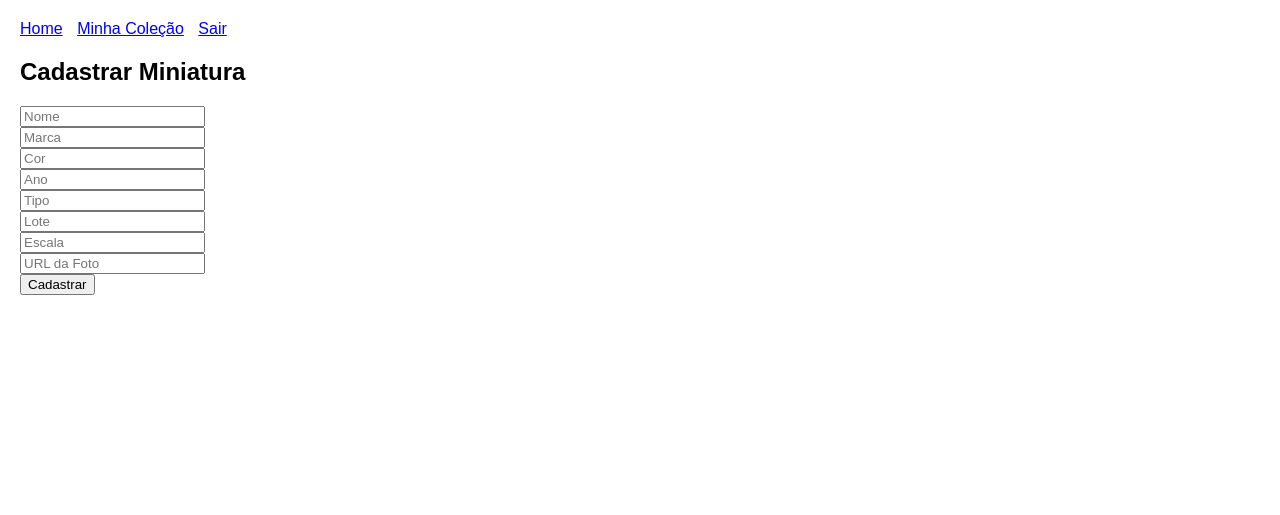
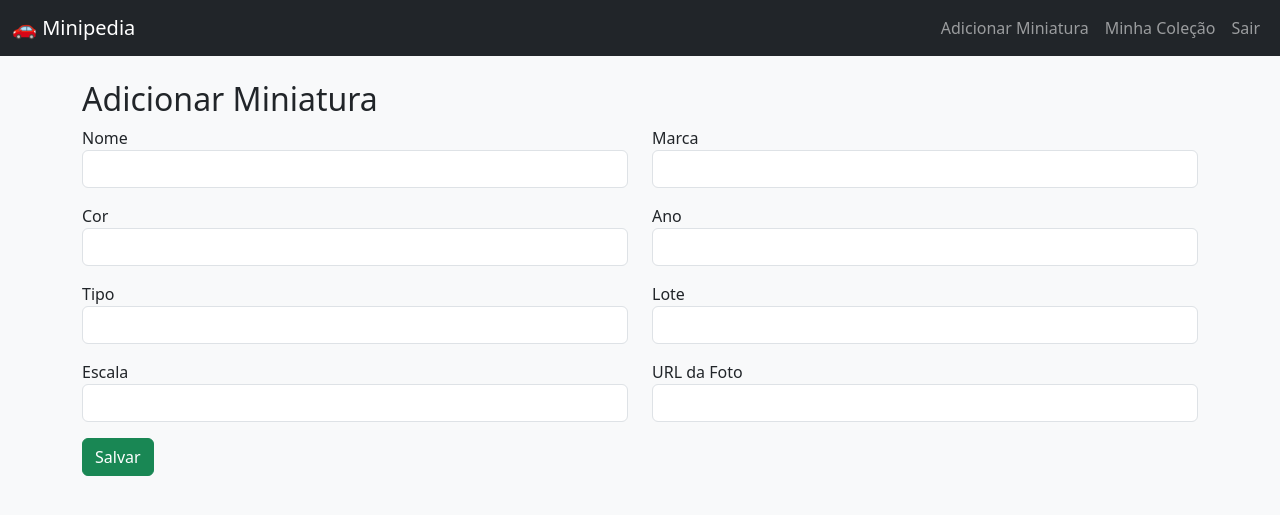
Before and after one commit to everaldodisco/minipedia, a Flask app: page /add in a window 1280 px wide. Shown: the top 515 px of the page. Run offline with Flask 3, Linux system fonts and the light colour scheme; the visitor is signed in with stand-in values (Sample User, id 1).

Commit message:
versao 3.0

```diff
--- a/app.py
+++ b/app.py
@@ -1,124 +1,125 @@
+import os
 from flask import Flask, render_template, redirect, url_for, request, flash
 from flask_sqlalchemy import SQLAlchemy
 from flask_login import LoginManager, UserMixin, login_user, login_required, logout_user, current_user
-import os
+from werkzeug.security import generate_password_hash, check_password_hash
 
 app = Flask(__name__)
-app.config['SECRET_KEY'] = 'supersecretkey'
+app.secret_key = "supersecretkey"
 
-# Configuração somente para PostgreSQL
-app.config['SQLALCHEMY_DATABASE_URI'] = os.getenv("DATABASE_URL")
+# Banco PostgreSQL no Render (DATABASE_URL)
+app.config['SQLALCHEMY_DATABASE_URI'] = os.getenv("DATABASE_URL").replace("postgres://", "postgresql://")
 app.config['SQLALCHEMY_TRACK_MODIFICATIONS'] = False
 
 db = SQLAlchemy(app)
 login_manager = LoginManager(app)
-login_manager.login_view = 'login'
+login_manager.login_view = "login"
 
+# Models
 class User(UserMixin, db.Model):
     id = db.Column(db.Integer, primary_key=True)
     username = db.Column(db.String(150), unique=True, nullable=False)
     password = db.Column(db.String(150), nullable=False)
-    colecoes = db.relationship('Colecao', backref='owner', lazy=True)
+    colecao = db.relationship("Colecao", backref="dono", lazy=True)
 
 class Miniatura(db.Model):
     id = db.Column(db.Integer, primary_key=True)
     nome = db.Column(db.String(150), nullable=False)
     marca = db.Column(db.String(100), nullable=False)
     cor = db.Column(db.String(50), nullable=False)
-    ano = db.Column(db.Integer, nullable=False)
+    ano = db.Column(db.String(10), nullable=False)
     tipo = db.Column(db.String(100), nullable=False)
-    lote = db.Column(db.String(100), nullable=False)
+    lote = db.Column(db.String(50), nullable=False)
     escala = db.Column(db.String(50), nullable=False)
-    url_foto = db.Column(db.String(300))
+    url_foto = db.Column(db.String(250), nullable=True)
 
 class Colecao(db.Model):
     id = db.Column(db.Integer, primary_key=True)
-    user_id = db.Column(db.Integer, db.ForeignKey('user.id'), nullable=False)
-    miniatura_id = db.Column(db.Integer, db.ForeignKey('miniatura.id'), nullable=False)
-    miniatura = db.relationship('Miniatura')
+    user_id = db.Column(db.Integer, db.ForeignKey("user.id"), nullable=False)
+    miniatura_id = db.Column(db.Integer, db.ForeignKey("miniatura.id"), nullable=False)
+    miniatura = db.relationship("Miniatura")
 
 @login_manager.user_loader
 def load_user(user_id):
     return User.query.get(int(user_id))
 
-@app.route('/')
+# Rotas
+@app.route("/")
 def index():
     miniaturas = Miniatura.query.all()
-    return render_template('index.html', miniaturas=miniaturas)
+    return render_template("index.html", miniaturas=miniaturas)
 
-@app.route('/register', methods=['GET', 'POST'])
+@app.route("/register", methods=["GET", "POST"])
 def register():
-    if request.method == 'POST':
-        username = request.form['username']
-        password = request.form['password']
-        if User.query.filter_by(username=username).first():
-            flash('Usuário já existe!', 'danger')
-        else:
-            user = User(username=username, password=password)
-            db.session.add(user)
-            db.session.commit()
-            flash('Usuário registrado com sucesso!', 'success')
-            return redirect(url_for('login'))
-    return render_template('register.html')
+    if request.method == "POST":
+        username = request.form["username"]
+        password = request.form["password"]
+        hashed_password = generate_password_hash(password, method="sha256")
+        user = User(username=username, password=hashed_password)
+        db.session.add(user)
+        db.session.commit()
+        flash("Cadastro realizado com sucesso! Faça login.")
+        return redirect(url_for("login"))
+    return render_template("register.html")
 
-@app.route('/login', methods=['GET', 'POST'])
+@app.route("/login", methods=["GET", "POST"])
 def login():
-    if request.method == 'POST':
-        username = request.form['username']
-        password = request.form['password']
-        user = User.query.filter_by(username=username, password=password).first()
-        if user:
+    if request.method == "POST":
+        username = request.form["username"]
+        password = request.form["password"]
+        user = User.query.filter_by(username=username).first()
+        if user and check_password_hash(user.password, password):
             login_user(user)
-            return redirect(url_for('index'))
-        else:
-            flash('Usuário ou senha inválidos', 'danger')
-    return render_template('login.html')
+            return redirect(url_for("index"))
+        flash("Login inválido.")
+    return render_template("login.html")
 
-@app.route('/logout')
+@app.route("/logout")
 @login_required
 def logout():
     logout_user()
-    return redirect(url_for('index'))
+    return redirect(url_for("index"))
 
-@app.route('/add', methods=['GET', 'POST'])
+@app.route("/add", methods=["GET", "POST"])
 @login_required
 def add():
-    if request.method == 'POST':
-        mini = Miniatura(
-            nome=request.form['nome'],
-            marca=request.form['marca'],
-            cor=request.form['cor'],
-            ano=request.form['ano'],
-            tipo=request.form['tipo'],
-            lote=request.form['lote'],
-            escala=request.form['escala'],
-            url_foto=request.form['url_foto']
-        )
-        db.session.add(mini)
+    if request.method == "POST":
+        nome = request.form["nome"]
+        marca = request.form["marca"]
+        cor = request.form["cor"]
+        ano = request.form["ano"]
+        tipo = request.form["tipo"]
+        lote = request.form["lote"]
+        escala = request.form["escala"]
+        url_foto = request.form["url_foto"]
+
+        miniatura = Miniatura(nome=nome, marca=marca, cor=cor, ano=ano, tipo=tipo, lote=lote, escala=escala, url_foto=url_foto)
+        db.session.add(miniatura)
         db.session.commit()
-        flash('Miniatura adicionada com sucesso!', 'success')
-        return redirect(url_for('index'))
-    return render_template('add.html')
+        flash("Miniatura adicionada!")
+        return redirect(url_for("index"))
+    return render_template("add.html")
 
-@app.route('/colecao')
+@app.route("/colecao")
 @login_required
 def colecao():
     colecao = Colecao.query.filter_by(user_id=current_user.id).all()
-    return render_template('colecao.html', colecao=colecao)
+    return render_template("colecao.html", colecao=colecao)
 
-@app.route('/add_to_colecao/<int:miniatura_id>')
+@app.route("/add_colecao/<int:miniatura_id>")
 @login_required
-def add_to_colecao(miniatura_id):
+def add_colecao(miniatura_id):
     existente = Colecao.query.filter_by(user_id=current_user.id, miniatura_id=miniatura_id).first()
     if existente:
-        flash('Essa miniatura já está na sua coleção!', 'warning')
+        flash("Esta miniatura já está na sua coleção!")
     else:
         nova = Colecao(user_id=current_user.id, miniatura_id=miniatura_id)
         db.session.add(nova)
         db.session.commit()
-        flash('Miniatura adicionada à sua coleção!', 'success')
-    return redirect(url_for('colecao'))
+        flash("Miniatura adicionada à coleção!")
+    return redirect(url_for("colecao"))
 
+# Criar tabelas automaticamente
 with app.app_context():
     db.create_all()
 
--- a/static/css/style.css
+++ b/static/css/style.css
@@ -1,8 +1,3 @@
-body { font-family: Arial, sans-serif; margin: 20px; }
-nav a { margin-right: 10px; }
-.grid { display: flex; flex-wrap: wrap; gap: 15px; }
-.card { border: 1px solid #ccc; padding: 10px; border-radius: 5px; width: 220px; }
-img { max-width: 100%; }
-.flash { padding: 10px; margin: 10px 0; border-radius: 5px; }
-.flash.success { background: #d4edda; }
-.flash.danger { background: #f8d7da; }
+body { background: #f8f9fa; }
+.card { transition: transform 0.2s; }
+.card:hover { transform: scale(1.03); }
--- a/templates/add.html
+++ b/templates/add.html
@@ -1,15 +1,17 @@
-{% extends 'base.html' %}
+{% extends "base.html" %}
 {% block content %}
-<h2>Cadastrar Miniatura</h2>
+<h2>Adicionar Miniatura</h2>
 <form method="POST">
-    <input type="text" name="nome" placeholder="Nome" required><br>
-    <input type="text" name="marca" placeholder="Marca" required><br>
-    <input type="text" name="cor" placeholder="Cor" required><br>
-    <input type="number" name="ano" placeholder="Ano" required><br>
-    <input type="text" name="tipo" placeholder="Tipo" required><br>
-    <input type="text" name="lote" placeholder="Lote" required><br>
-    <input type="text" name="escala" placeholder="Escala" required><br>
-    <input type="url" name="url_foto" placeholder="URL da Foto"><br>
-    <button type="submit">Cadastrar</button>
+  <div class="row">
+    <div class="col-md-6 mb-3"><label>Nome</label><input type="text" name="nome" class="form-control" required></div>
+    <div class="col-md-6 mb-3"><label>Marca</label><input type="text" name="marca" class="form-control" required></div>
+    <div class="col-md-6 mb-3"><label>Cor</label><input type="text" name="cor" class="form-control" required></div>
+    <div class="col-md-6 mb-3"><label>Ano</label><input type="text" name="ano" class="form-control" required></div>
+    <div class="col-md-6 mb-3"><label>Tipo</label><input type="text" name="tipo" class="form-control" required></div>
+    <div class="col-md-6 mb-3"><label>Lote</label><input type="text" name="lote" class="form-control" required></div>
+    <div class="col-md-6 mb-3"><label>Escala</label><input type="text" name="escala" class="form-control" required></div>
+    <div class="col-md-6 mb-3"><label>URL da Foto</label><input type="text" name="url_foto" class="form-control"></div>
+  </div>
+  <button type="submit" class="btn btn-success">Salvar</button>
 </form>
 {% endblock %}
--- a/templates/base.html
+++ b/templates/base.html
@@ -1,27 +1,37 @@
-<!doctype html>
+<!DOCTYPE html>
 <html lang="pt-br">
 <head>
-  <meta charset="utf-8">
+  <meta charset="UTF-8">
+  <meta name="viewport" content="width=device-width, initial-scale=1.0">
   <title>Minipedia</title>
-  <link rel="stylesheet" href="{{ url_for('static', filename='css/style.css') }}">
+  <link href="https://cdn.jsdelivr.net/npm/bootstrap@5.3.2/dist/css/bootstrap.min.css" rel="stylesheet">
+  <link href="https://cdn.jsdelivr.net/npm/bootstrap-icons@1.11.1/font/bootstrap-icons.css" rel="stylesheet">
+  <link href="https://cdnjs.cloudflare.com/ajax/libs/animate.css/4.1.1/animate.min.css" rel="stylesheet">
+  <link href="{{ url_for('static', filename='css/style.css') }}" rel="stylesheet">
 </head>
 <body>
-  <nav>
-    <a href="{{ url_for('index') }}">Home</a>
+<nav class="navbar navbar-expand-lg navbar-dark bg-dark mb-4">
+  <div class="container-fluid">
+    <a class="navbar-brand" href="{{ url_for('index') }}">🚗 Minipedia</a>
+    <div class="collapse navbar-collapse">
+      <ul class="navbar-nav ms-auto">
         {% if current_user.is_authenticated %}
-      <a href="{{ url_for('colecao') }}">Minha Coleção</a>
-      <a href="{{ url_for('logout') }}">Sair</a>
+        <li class="nav-item"><a class="nav-link" href="{{ url_for('add') }}">Adicionar Miniatura</a></li>
+        <li class="nav-item"><a class="nav-link" href="{{ url_for('colecao') }}">Minha Coleção</a></li>
+        <li class="nav-item"><a class="nav-link" href="{{ url_for('logout') }}">Sair</a></li>
         {% else %}
-      <a href="{{ url_for('login') }}">Login</a>
-      <a href="{{ url_for('register') }}">Registrar</a>
+        <li class="nav-item"><a class="nav-link" href="{{ url_for('login') }}">Login</a></li>
+        <li class="nav-item"><a class="nav-link" href="{{ url_for('register') }}">Registrar</a></li>
         {% endif %}
+      </ul>
+    </div>
+  </div>
 </nav>
+
 <div class="container">
-    {% with messages = get_flashed_messages(with_categories=true) %}
+  {% with messages = get_flashed_messages() %}
     {% if messages %}
-        {% for category, message in messages %}
-          <div class="alert alert-{{ category }}">{{ message }}</div>
-        {% endfor %}
+      <div class="alert alert-info">{{ messages[0] }}</div>
     {% endif %}
   {% endwith %}
   {% block content %}{% endblock %}
```
Also changed, not shown: templates/colecao.html (+15 -11 lines), templates/index.html (+23 -12 lines), templates/login.html (+10 -4 lines), templates/register.html (+10 -4 lines), 1 other file. Lines whose indentation alone changed are shown as unchanged.
